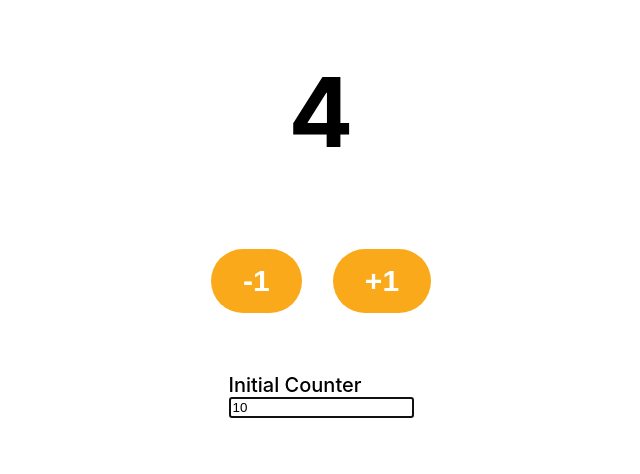
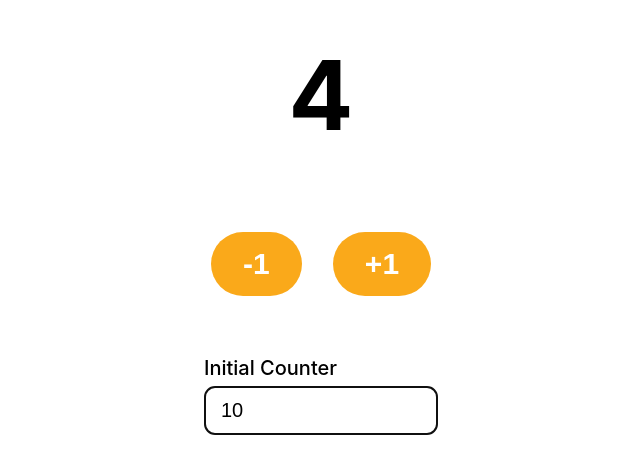
Before and after one commit to thanawat-ake/skooldio-react-hooks-initial, a React (Create React App) app: page / in a window 1280 px wide. Shown: the part 204-678 px from the top of the page, without its empty margins (319-959 px from the left). Built offline with nearby package versions, Linux system fonts and the light colour scheme.

Commit message:
Custom hooks

```diff
--- a/src/CounterPage.js
+++ b/src/CounterPage.js
@@ -1,24 +1,11 @@
-import { useState, useEffect, useRef, useMemo, useCallback } from "react";
+import { useState, useEffect, useRef, useCallback } from "react";
 import { Wrapper, CounterText, Button, Label, Input } from "./Components";
-
-const getInitialCounter = () =>
-  new Promise((res) => {
-    setTimeout(() => res(10), 1000);
-  });
+import { useApi } from "./hooks";
 
 export const CounterPage = () => {
-  const [initialCounter, setInitialCounter] = useState(0);
   const [counter, setCounter] = useState(0);
-  const [loading, setLoading] = useState(false);
   const inputEl = useRef(null);
-
-  useEffect(() => {
-    setLoading(true);
-    getInitialCounter().then((initialCounter) => {
-      setLoading(false);
-      setInitialCounter(initialCounter);
-    });
-  }, []);
+  const { loading, initialCounter, setInitialCounter } = useApi();
 
   useEffect(() => {
     if (!loading) {
@@ -70,11 +57,11 @@ export const CounterPage = () => {
       </div>
       <Label>
         <span>Initial Counter</span>
-        <input
+        <Input
           ref={inputEl}
           value={initialCounter}
           onChange={handleChange}
-        ></input>
+        ></Input>
       </Label>
     </Wrapper>
   );
--- /dev/null
+++ b/src/hooks.js
@@ -0,0 +1,19 @@
+import { useState, useEffect } from "react";
+
+const getInitialCounter = () =>
+  new Promise((res) => {
+    setTimeout(() => res(10), 1000);
+  });
+
+export const useApi = () => {
+  const [initialCounter, setInitialCounter] = useState(0);
+  const [loading, setLoading] = useState(false);
+  useEffect(() => {
+    setLoading(true);
+    getInitialCounter().then((initialCounter) => {
+      setLoading(false);
+      setInitialCounter(initialCounter);
+    });
+  }, []);
+  return { loading, initialCounter, setInitialCounter };
+};
```
